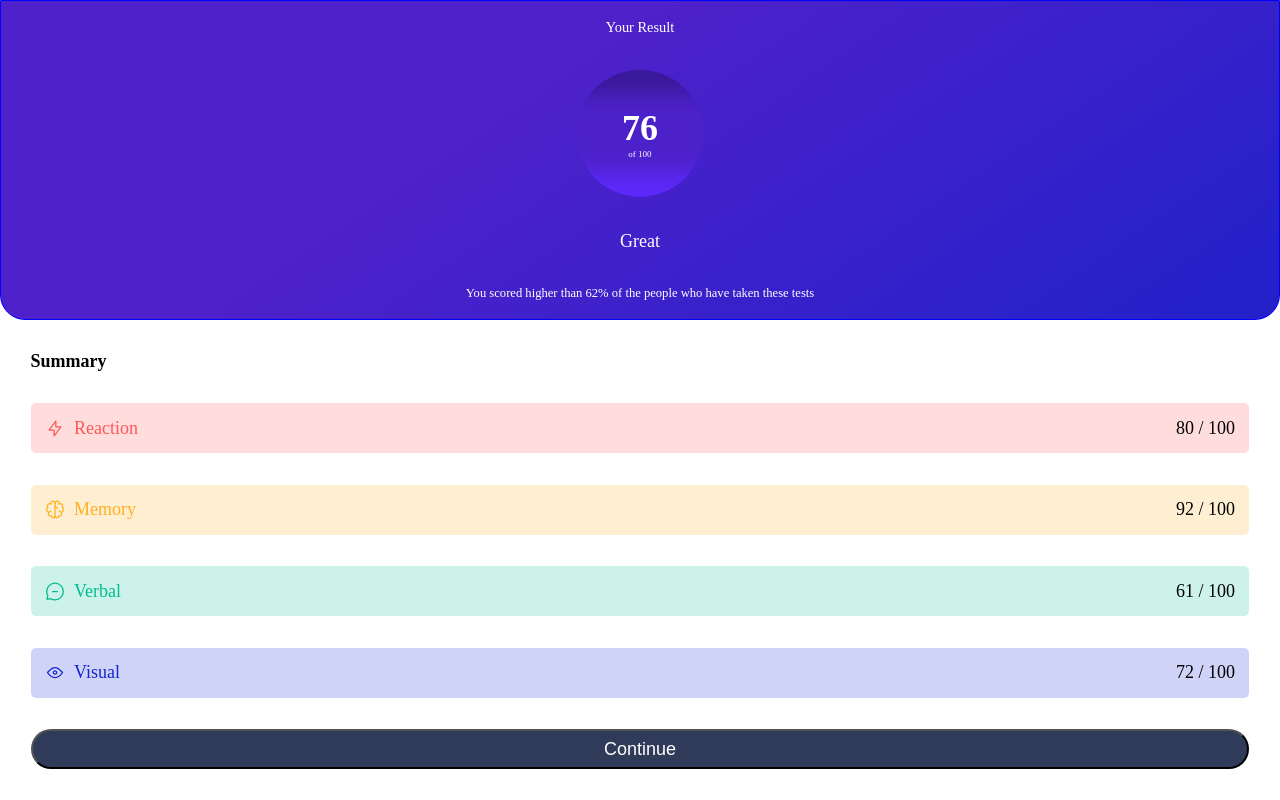
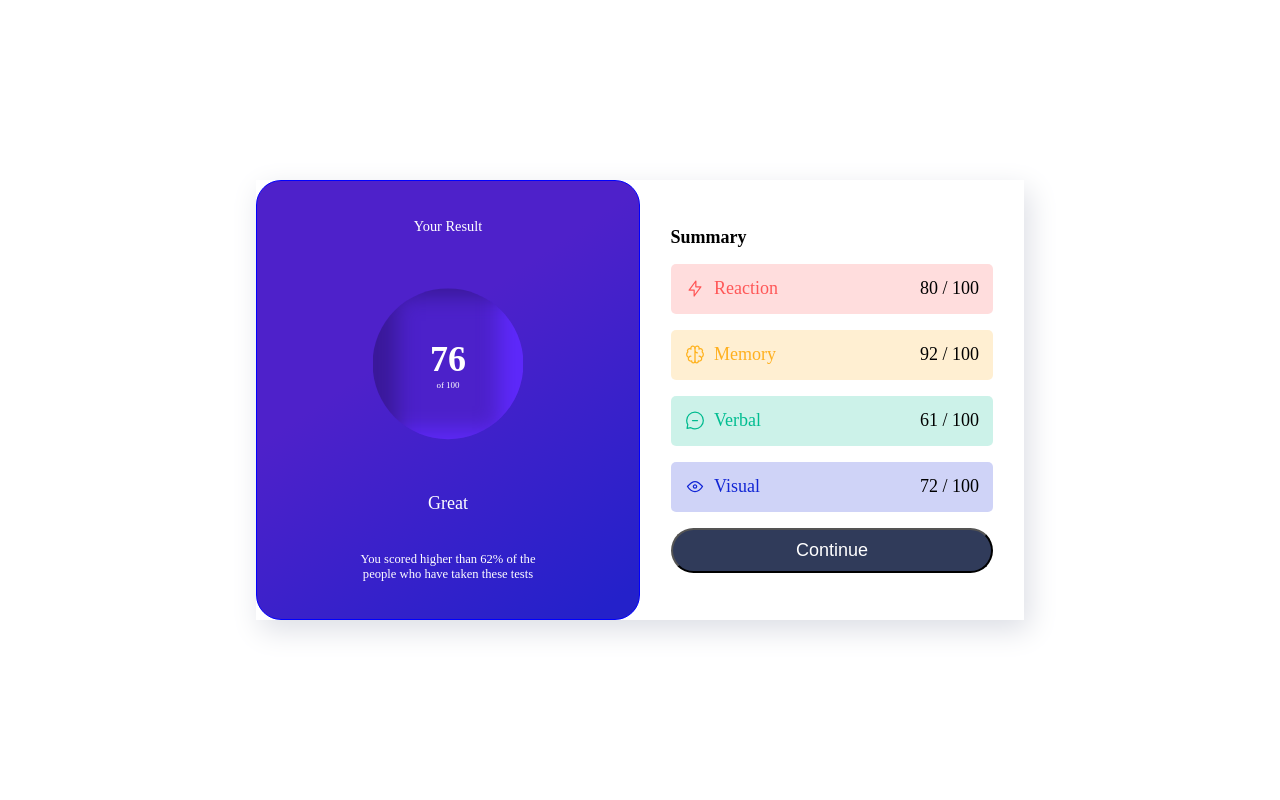
Before and after one commit to HassanTeslim007/results-summary-component, a plain HTML site: page index.html in a window 1280 px wide. Drawn offline with Linux system fonts and the light colour scheme.

Commit message:
Web responsiveness

```diff
--- a/style.css
+++ b/style.css
@@ -1,10 +1,6 @@
 * {
   box-sizing: border-box;
   margin: 0;
-}
-
-body {
-  position: relative;
 }
 
 html {
@@ -12,12 +8,10 @@ html {
 }
 
 .main {
-  /* background-color: red; */
   height: 100vh;
 }
 
 .header {
-  /* position: absolute; */
   border: 1px solid blue;
   width: 100vw;
   height: 40vh;
@@ -59,7 +53,6 @@ html {
   flex-direction: column;
   justify-content: center;
   align-items: center;
-
 }
 
 .total-score {
@@ -73,20 +66,19 @@ html {
 
 .result {
   height: 60vh;
-  /* border: 1px solid blue; */
   padding: 1.7em;
   display: flex;
   flex-direction: column;
-  justify-content: space-between;
+  justify-content: space-evenly;
 }
 
-.result h2{
-    font-size: 1rem;
+.result h2 {
+  font-size: 1rem;
 }
 
-.header h2{
-    font-size: 1rem;
-    font-weight: normal;
+.header h2 {
+  font-size: 1rem;
+  font-weight: normal;
 }
 
 .tile {
@@ -94,7 +86,6 @@ html {
   display: flex;
   justify-content: space-between;
   align-items: center;
-  /* background-color: red; */
   border-radius: 5px;
 }
 
@@ -134,8 +125,44 @@ button {
   width: 100%;
   margin: 0 auto;
   border-radius: 25px;
-  height: 40px;
+  height: 12%;
   background-color: hsl(224, 30%, 27%);
   color: white;
   font-size: 1em;
 }
+
+/* Desktop */
+
+@media (min-width: 1040px) {
+  body {
+    height: 100vh;
+    display: flex;
+    justify-content: center;
+    align-items: center;
+  }
+
+  .main {
+    display: flex;
+    width: 60%;
+    height: 55%;
+    box-shadow: 5px 10px 28px hsl(222, 16%, 88%);
+  }
+
+  .header {
+    width: 50%;
+    height: 100%;
+    border-radius: 25px;
+    justify-content: space-around;
+  }
+
+  .result {
+    width: 50%;
+    display: flex;
+    /* padding: 0; */
+    height: 100%;
+  }
+
+  .tile {
+    width: 100%;
+  }
+}
```
